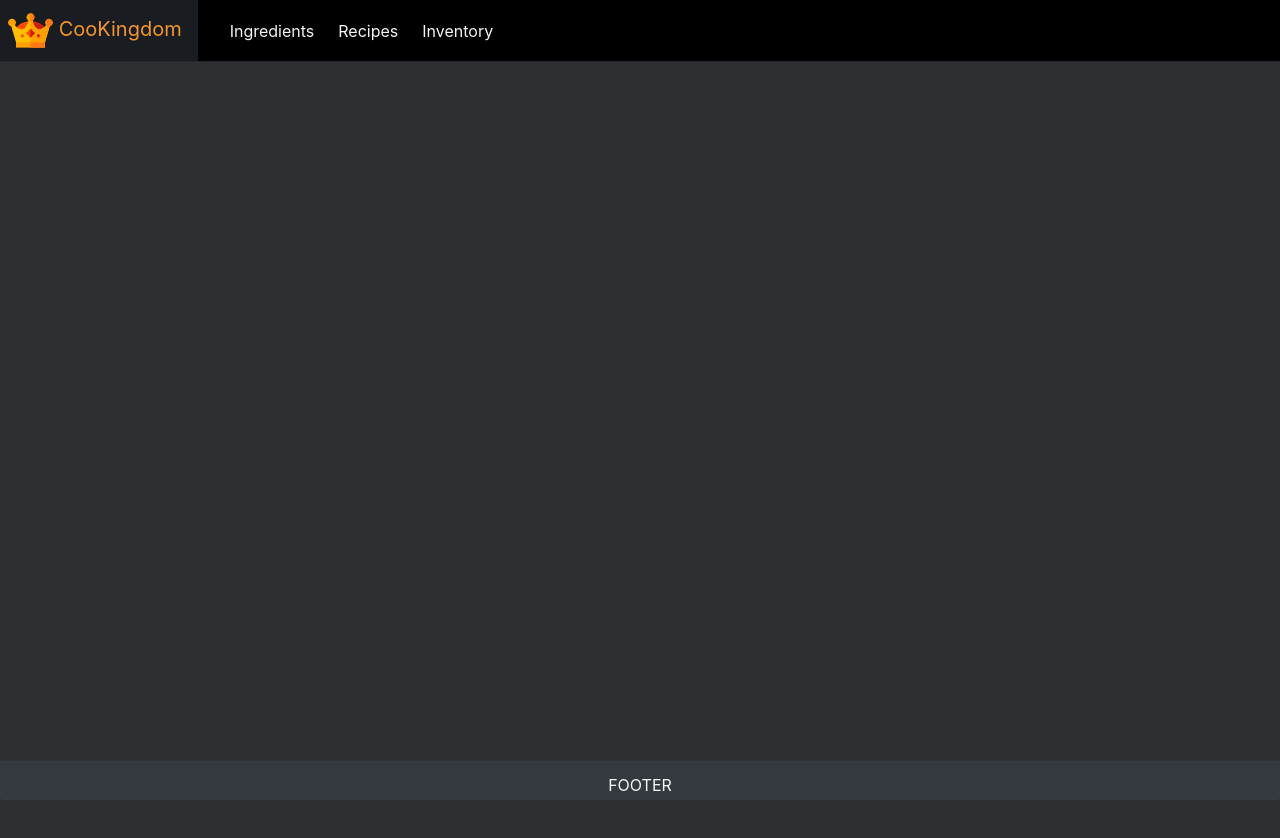
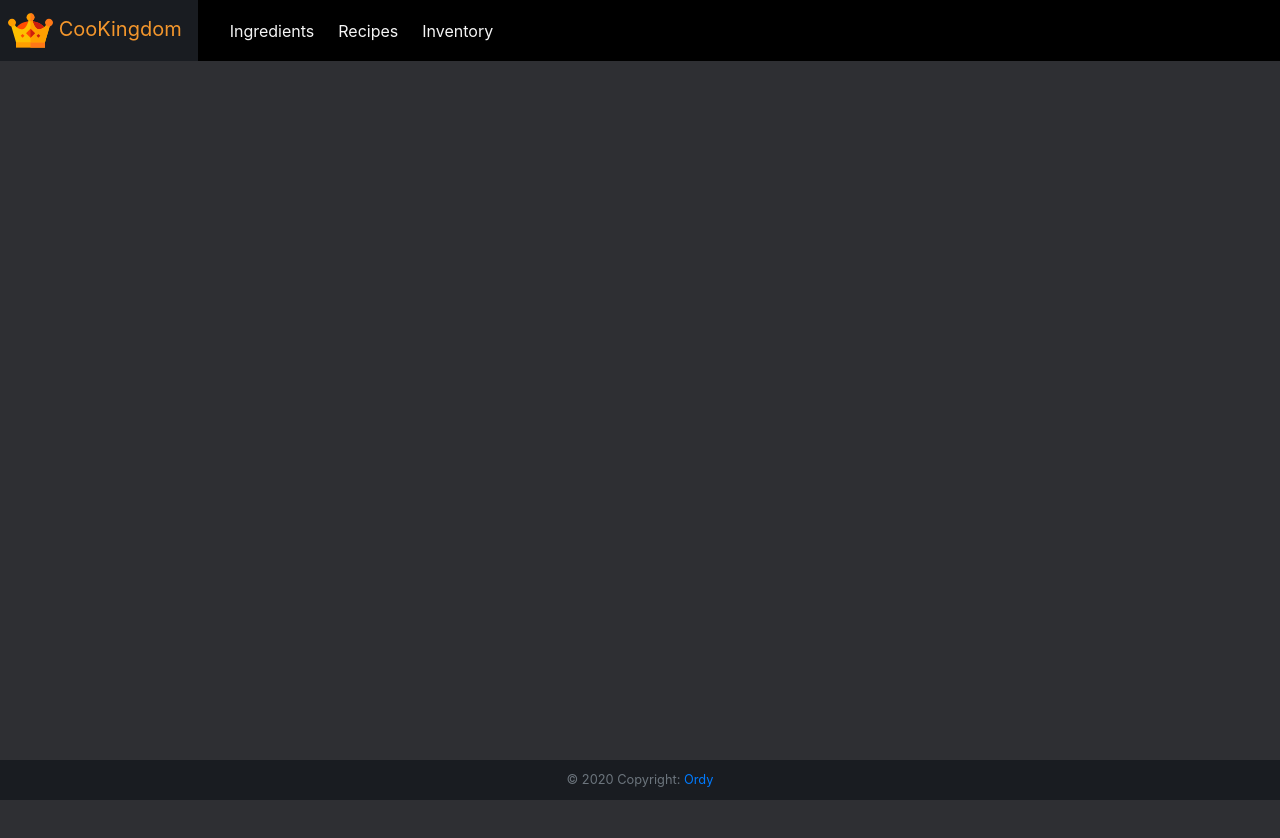
Before and after one commit to ordy/cookingdom, an Angular app: page / in a window 1280 px wide. Shown: the top 838 px of the page. After the commit the page ends 800 px from the top, so only its background shows below. Built offline with nearby package versions, Linux system fonts and the light colour scheme.

Commit message:
fixed footer position

```diff
--- a/src/app/app.component.css
+++ b/src/app/app.component.css
@@ -2,6 +2,7 @@
   display: block;
   background-color: #2e2f33;
   color: whitesmoke;
+  position: relative;
 }
 
 .navbar-nav, .navbar-toggler, .navbar {
@@ -32,19 +33,26 @@
   padding-right: 1rem;
 }
 
-.card-header {
+.app-header {
   padding: 0;
 }
 
-.card-body {
+.app-body {
   position: relative;
   min-height: 100vh;
-  padding-bottom: 2.5rem;
+  overflow: auto;
+  margin-bottom: -2.5rem;
+  padding-top: 5rem;
+  padding-bottom: 3rem;
+
 }
 
-.card-footer {
-  position: absolute;
+#app-footer {
+  position: relative;
   bottom: 0;
+  background-color: #191c21;
+  color: whitesmoke;
   width: 100%;
   height: 2.5rem;
+  padding-top: 0.4rem;
 }
--- a/src/app/app.component.html
+++ b/src/app/app.component.html
@@ -1,5 +1,5 @@
-<div class="card-header">
-  <nav class="navbar navbar-expand-lg">
+<div class="app-header fixed-top">
+  <nav class="navbar  navbar-expand-lg">
     <div class="navbar-brand">
       <img src="../assets/crown.svg" width="45" height="45" alt="crown-logo" id="navbar-logo">
       {{ title }}
@@ -20,7 +20,13 @@
     </div>
   </nav>
   </div>
-<div class="card-body">
+<div class="app-body">
   <router-outlet></router-outlet>
 </div>
-<div class="card-footer bg-dark text-center">FOOTER</div>
+<div id="app-footer">
+  <div class="container text-center text-muted">
+    <small>© {{ currentYear }} Copyright:
+    <a href="https://github.com/ordy/cookingdom"> Ordy</a>
+    </small>
+  </div>
+</div>
--- a/src/app/app.component.ts
+++ b/src/app/app.component.ts
@@ -9,6 +9,8 @@ import { InventoryService } from './services/inventory.service';
 })
 export class AppComponent implements OnInit {
   title = 'CooKingdom';
+  currentYear: number = new Date().getFullYear();
+
   public isMenuCollapsed = true;
 
   constructor(private invService: InventoryService) {};
```
